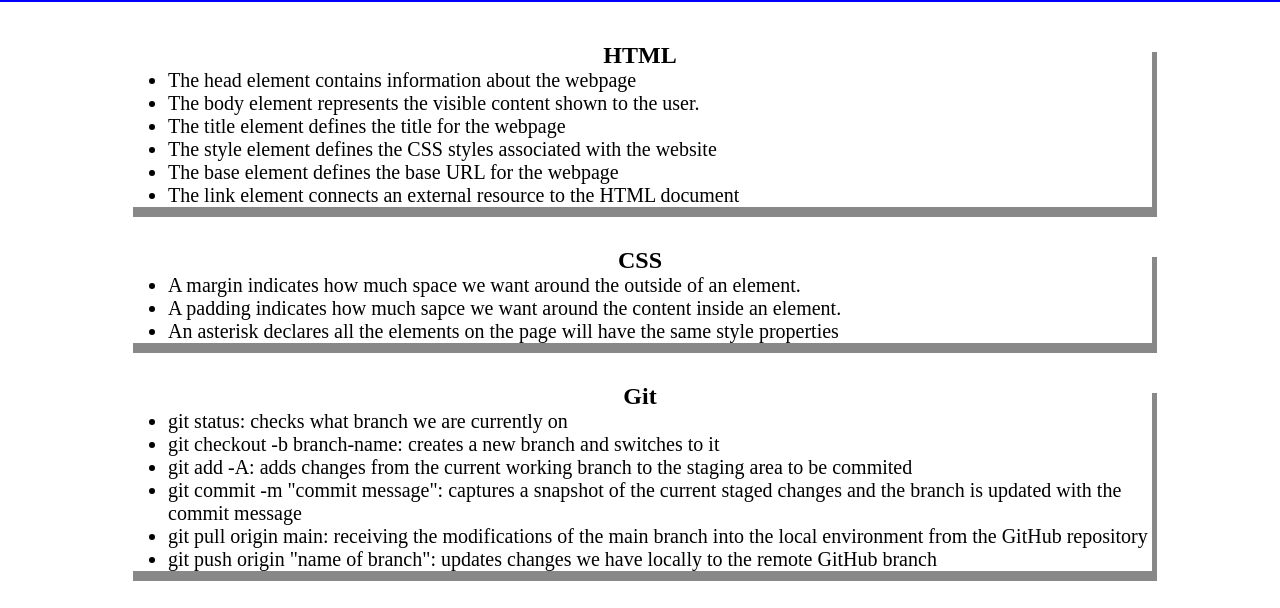
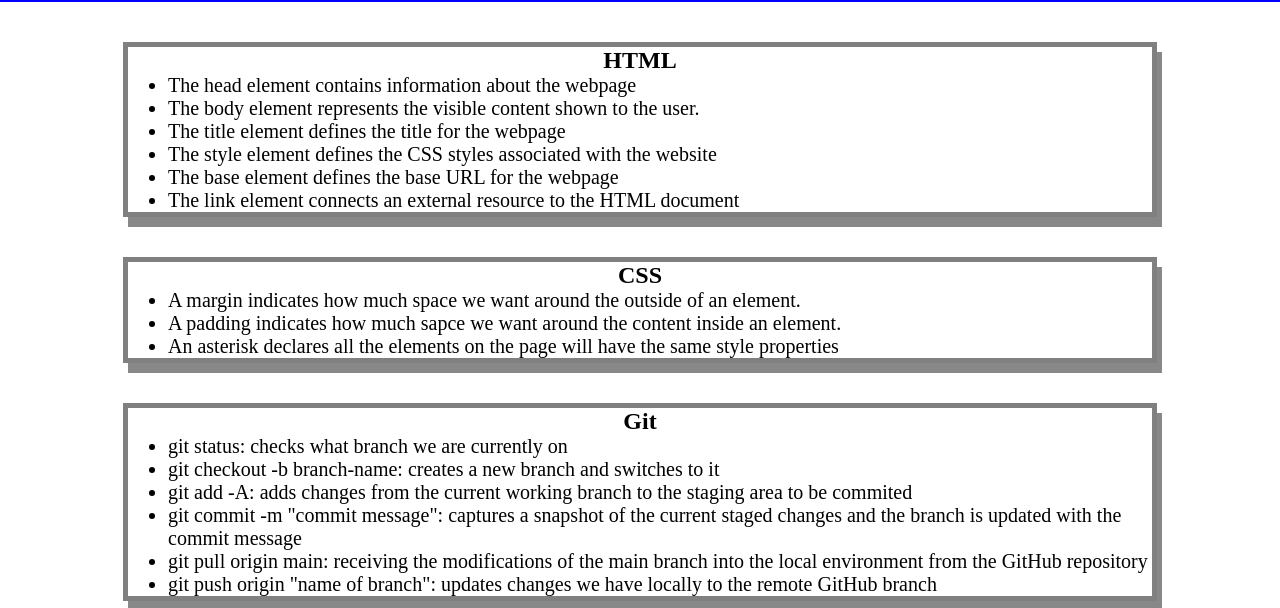
Before and after one commit to Musadaq23/prework-study-guide, a plain HTML site: page index.html in a window 1280 px wide. Shown: the part 118-726 px from the top of the page. Drawn offline with Linux system fonts and the light colour scheme.

Commit message:
changed colour border for style.css

```diff
--- a/assets/script.js
+++ b/assets/script.js
@@ -25,6 +25,7 @@
 }
 
 }
+
 console.log('Here are the topics we learned through Prework:');
 listTopics();
 
--- a/assets/style.css
+++ b/assets/style.css
@@ -37,6 +37,6 @@
   .card {
     width: 80%;
     margin: 40px auto;
-    border: 5px #1BC657;
+    border: 5px solid gray;
     box-shadow: 5px 10px #888888;
 }
```
